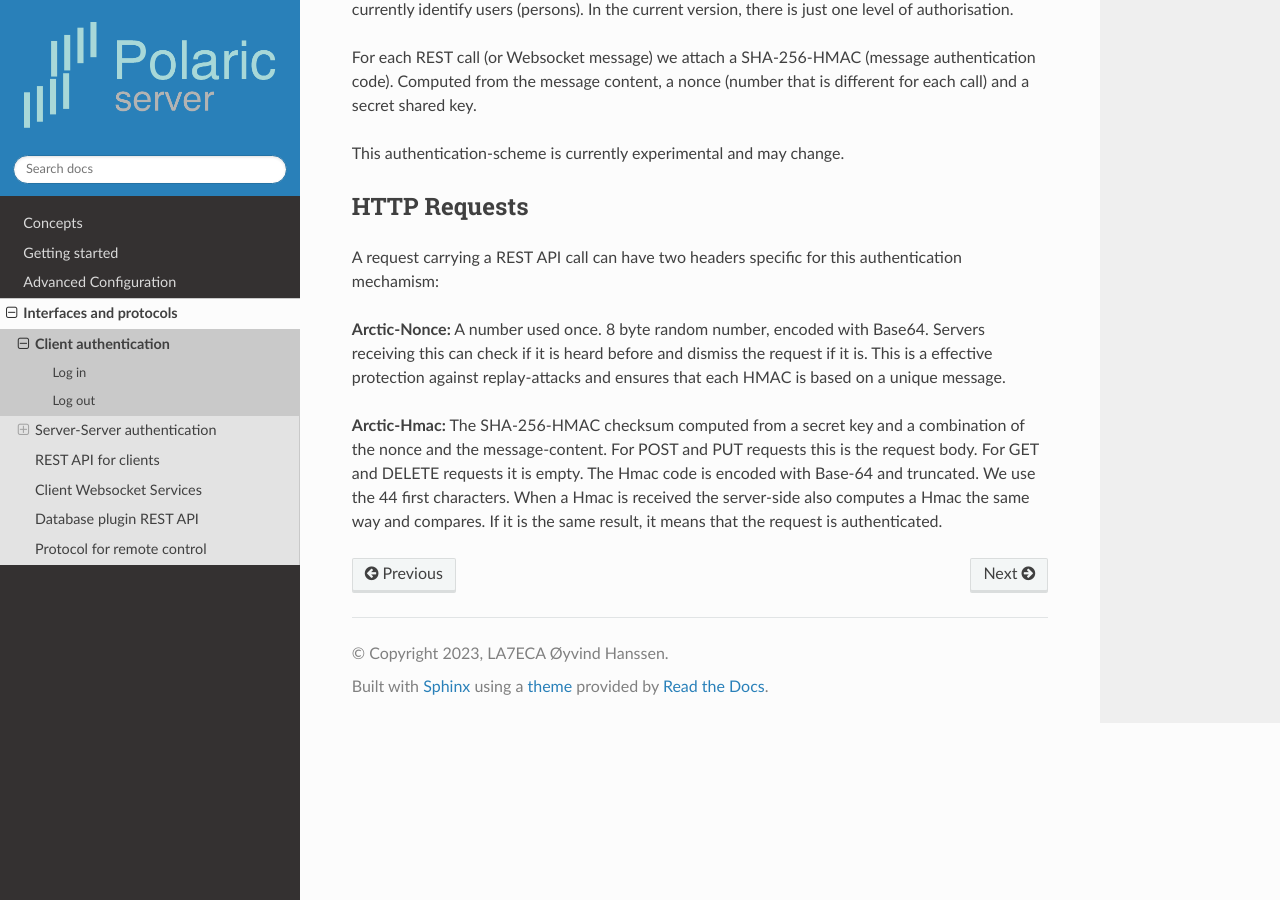
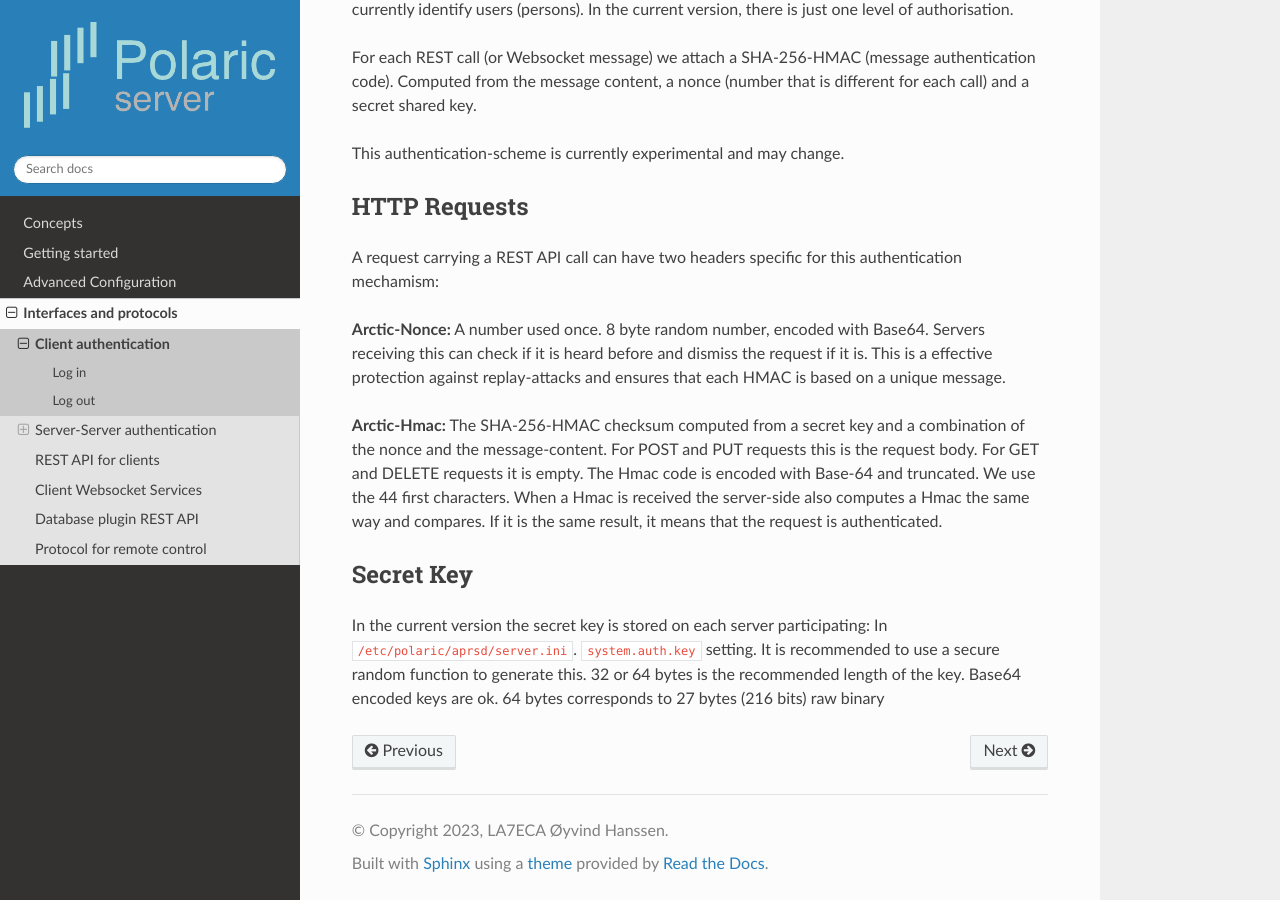
Before and after one commit to joakimsk/docs, a Sphinx documentation site: the page built from docs/source/clientauth.rst, in a window 1280 px wide and 900 px high, scrolled down 1148 px. Built offline with Sphinx 7.4.7 and the Read the Docs theme 2.0.0, drawn with Linux system fonts in a browser that asks for light colours.

Commit message:
Update clientauth.rst

```diff
--- a/docs/source/clientauth.rst
+++ b/docs/source/clientauth.rst
@@ -43,3 +43,8 @@ A request carrying a REST API call can have two headers specific for this authen
 **Arctic-Nonce:** A number used once. 8 byte random number, encoded with Base64. Servers receiving this can check if it is heard before and dismiss the request if it is. This is a effective protection against replay-attacks and ensures that each HMAC is based on a unique message.
 
 **Arctic-Hmac:** The SHA-256-HMAC checksum computed from a secret key and a combination of the nonce and the message-content. For POST and PUT requests this is the request body. For GET and DELETE requests it is empty. The Hmac code is encoded with Base-64 and truncated. We use the 44 first characters. When a Hmac is received the server-side also computes a Hmac the same way and compares. If it is the same result, it means that the request is authenticated.
+
+Secret Key
+----------
+
+In the current version the secret key is stored on each server participating: In ``/etc/polaric/aprsd/server.ini``. ``system.auth.key`` setting. It is recommended to use a secure random function to generate this. 32 or 64 bytes is the recommended length of the key. Base64 encoded keys are ok. 64 bytes corresponds to 27 bytes (216 bits) raw binary
```
